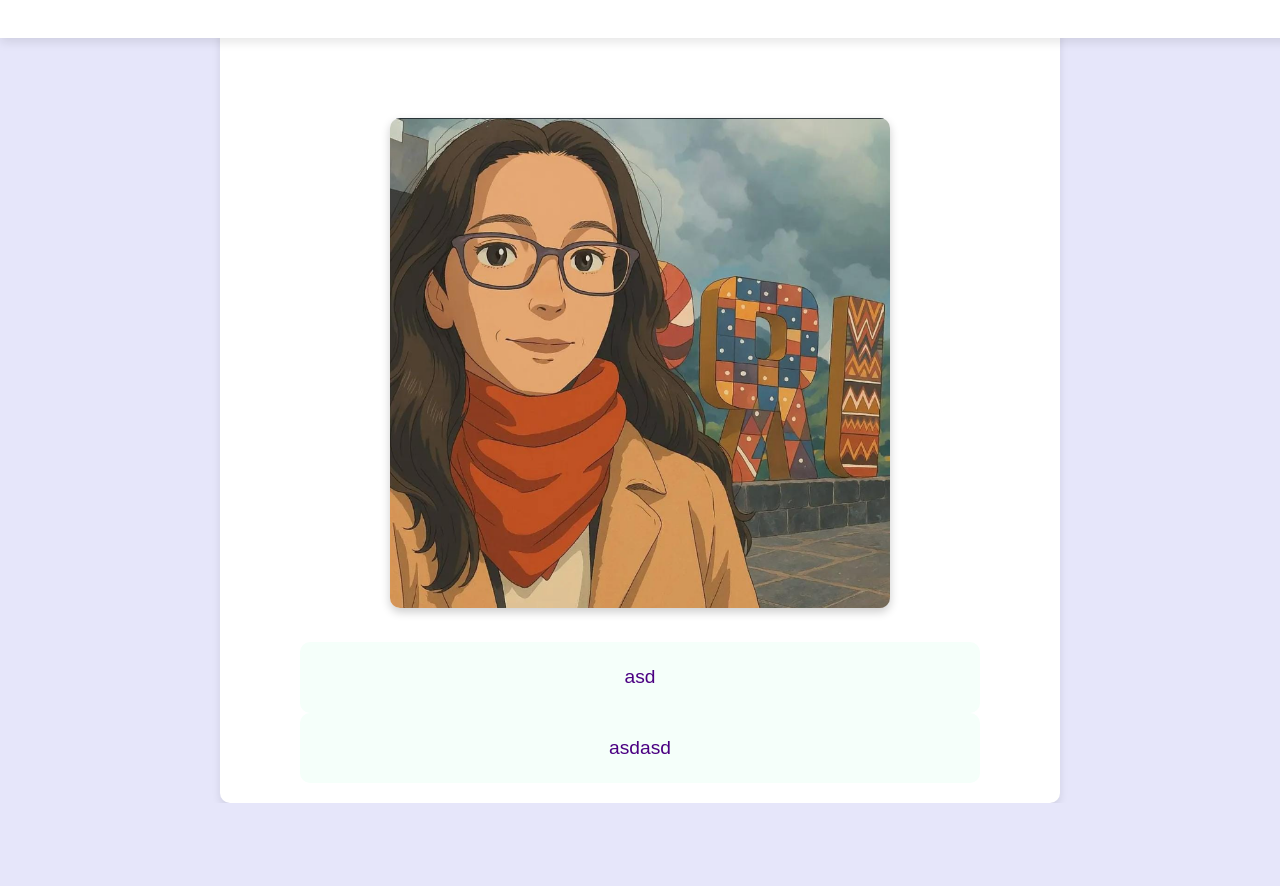
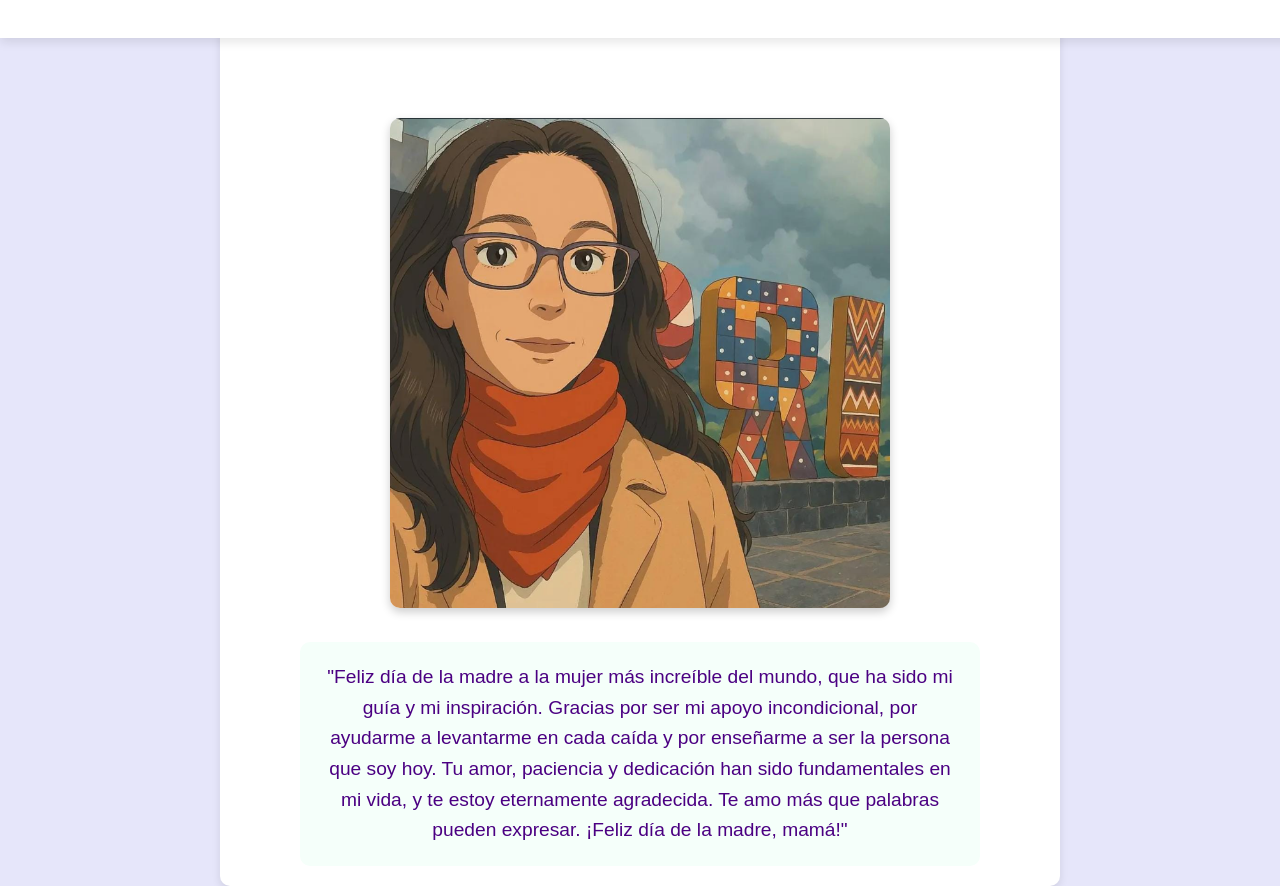
Before and after one commit to dev-random-RL/sorp_madre_gabi, a plain HTML site: page index.html in a window 1280 px wide. Shown: the part 102-988 px from the top of the page. Before the commit the page ends 905 px from the top, so only its background shows below. Drawn offline with Linux system fonts and the light colour scheme.

Commit message:
Add files via upload

```diff
--- a/index.html
+++ b/index.html
@@ -17,10 +17,11 @@
         </div>
         <section class="message">
             <p class="content">
-                asd
-            </p>
-            <p class="content">
-                asdasd
+                "Feliz día de la madre a la mujer más increíble del mundo, que ha sido mi guía y mi inspiración.
+                Gracias por ser mi apoyo incondicional, por ayudarme a levantarme en cada caída y por enseñarme a
+                ser la persona que soy hoy. Tu amor, paciencia y dedicación han sido fundamentales en mi vida, y
+                te estoy eternamente agradecida.
+                Te amo más que palabras pueden expresar. ¡Feliz día de la madre, mamá!"
             </p>
         </section>
     </div>
```
